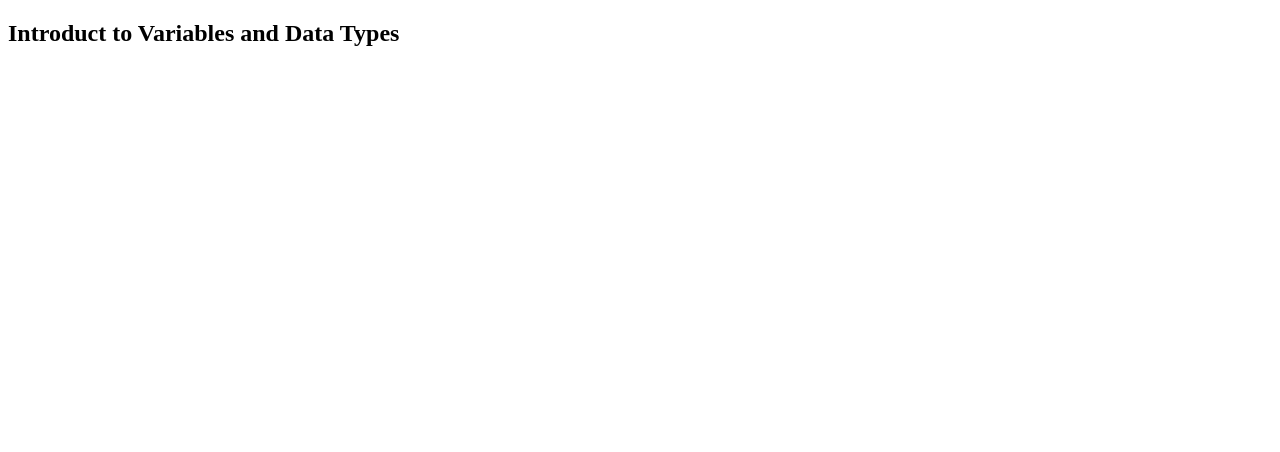
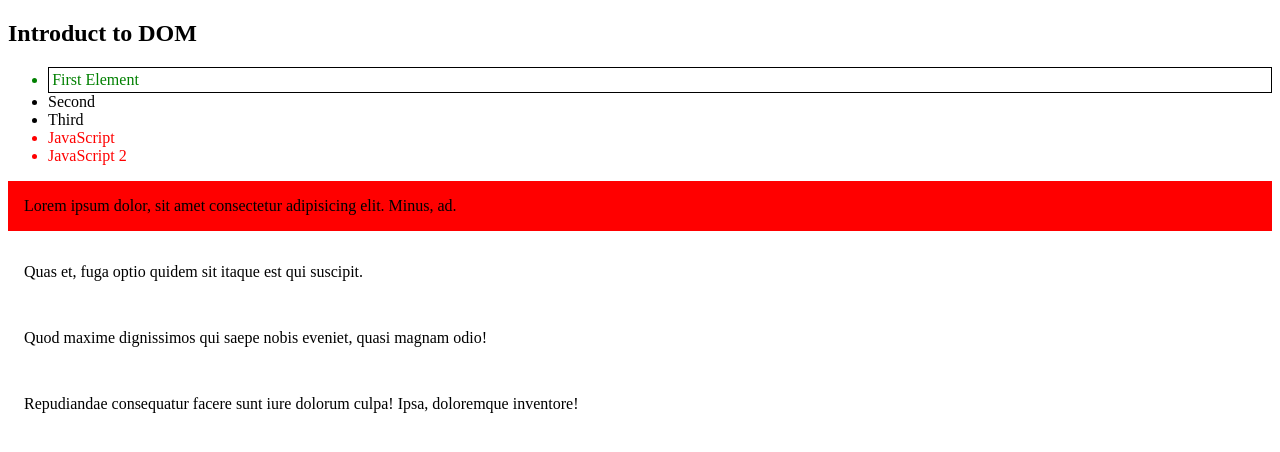
Before and after one commit to siva-vadlamuri/ait-13102021, a plain HTML site: page index.html in a window 1280 px wide. Drawn offline with Linux system fonts and the light colour scheme.

Commit message:
DOM-intro

```diff
--- a/index.html
+++ b/index.html
@@ -5,10 +5,34 @@
     <meta http-equiv="X-UA-Compatible" content="IE=edge" />
     <meta name="viewport" content="width=device-width, initial-scale=1.0" />
     <title>Intro to JS</title>
+    <link rel="stylesheet" href="styles.css" />
   </head>
   <body>
-    <h2>Introduct to Variables and Data Types</h2>
-    <p></p>
+    <h2>Introduct to DOM</h2>
+
+    <section>
+      <ul>
+        <li id="list-first">First</li>
+        <li>Second</li>
+        <li id="list-third">Third</li>
+        <li class="javascript">JavaScript</li>
+        <li class="javascript">JavaScript 2</li>
+      </ul>
+    </section>
+
+    <section>
+      <p class="p-1">
+        Lorem ipsum dolor, sit amet consectetur adipisicing elit. Minus, ad.
+      </p>
+      <p class="p-1">Quas et, fuga optio quidem sit itaque est qui suscipit.</p>
+      <p class="p-1">
+        Quod maxime dignissimos qui saepe nobis eveniet, quasi magnam odio!
+      </p>
+      <p class="p-1">
+        Repudiandae consequatur facere sunt iure dolorum culpa! Ipsa, doloremque
+        inventore!
+      </p>
+    </section>
     <!-- <script>
       // Intro to Variable
       // Naming Convention
@@ -31,6 +55,8 @@
     <!-- <script src="./javascript/script.js"></script> -->
     <!-- <script src="./javascript/loops.js"></script> -->
     <!-- <script src="./javascript/array.js"></script> -->
-    <script src="./javascript/functions.js"></script>
+    <!-- <script src="./javascript/functions.js"></script> -->
+    <!-- <script src="./javascript/Objects.js"></script> -->
+    <script src="./javascript/DOM.js"></script>
   </body>
 </html>
--- /dev/null
+++ b/javascript/DOM.js
@@ -0,0 +1,23 @@
+var listFirst = document.getElementById("list-first");
+// As id is unique it will getElementById will return only one Object
+console.dir(listFirst);
+
+// Change the text of first list
+listFirst.innerText = "First Element";
+// listFirst.style.color = "red";
+listFirst.className = "first__element";
+
+// As classes can be duplicate getElementsByClassName('') it will array of objects
+var paragraphs = document.getElementsByClassName("p-1");
+// console.log(paragraphs);
+paragraphs[0].style.backgroundColor = "#ff0000";
+var pTags = document.getElementsByTagName("p");
+//
+// querySelector('css selector')
+// var thirdList = document.querySelector(".javascript");
+// querySelector will return only one object
+// thirdList.style.color = "orange";
+
+var thirdLists = document.querySelectorAll(".javascript");
+thirdLists[1].style.color = "red";
+thirdLists[0].style.color = "red";
--- a/javascript/functions.js
+++ b/javascript/functions.js
@@ -41,11 +41,13 @@ var myFunc = function () {
 console.log(myFunc);
 myFunc();
 
-(function () {
-  console.log(
-    "I Am an Anomonous Function And I am Self Execution Function also"
-  );
+(function iamSelfExecutionFunc() {
+  console.log(" I am Self Execution Function also");
 })();
+
+// document.addEventListener("click", function () {
+//   alert("Hello");
+// });
 
 var calcGst = function (ammount, gst = 18) {
   // falsy values and truthy
--- /dev/null
+++ b/styles.css
@@ -0,0 +1,12 @@
+/* #list-first{
+    background-color: ;
+} */
+
+.first__element {
+  padding: 0.2rem;
+  color: green;
+  border: 1px solid black;
+}
+.p-1 {
+  padding: 1rem;
+}
```
Also changed, not shown: javascript/Objects.js (added, +70 -0 lines), javascript/array.js (line endings or trailing spaces).
